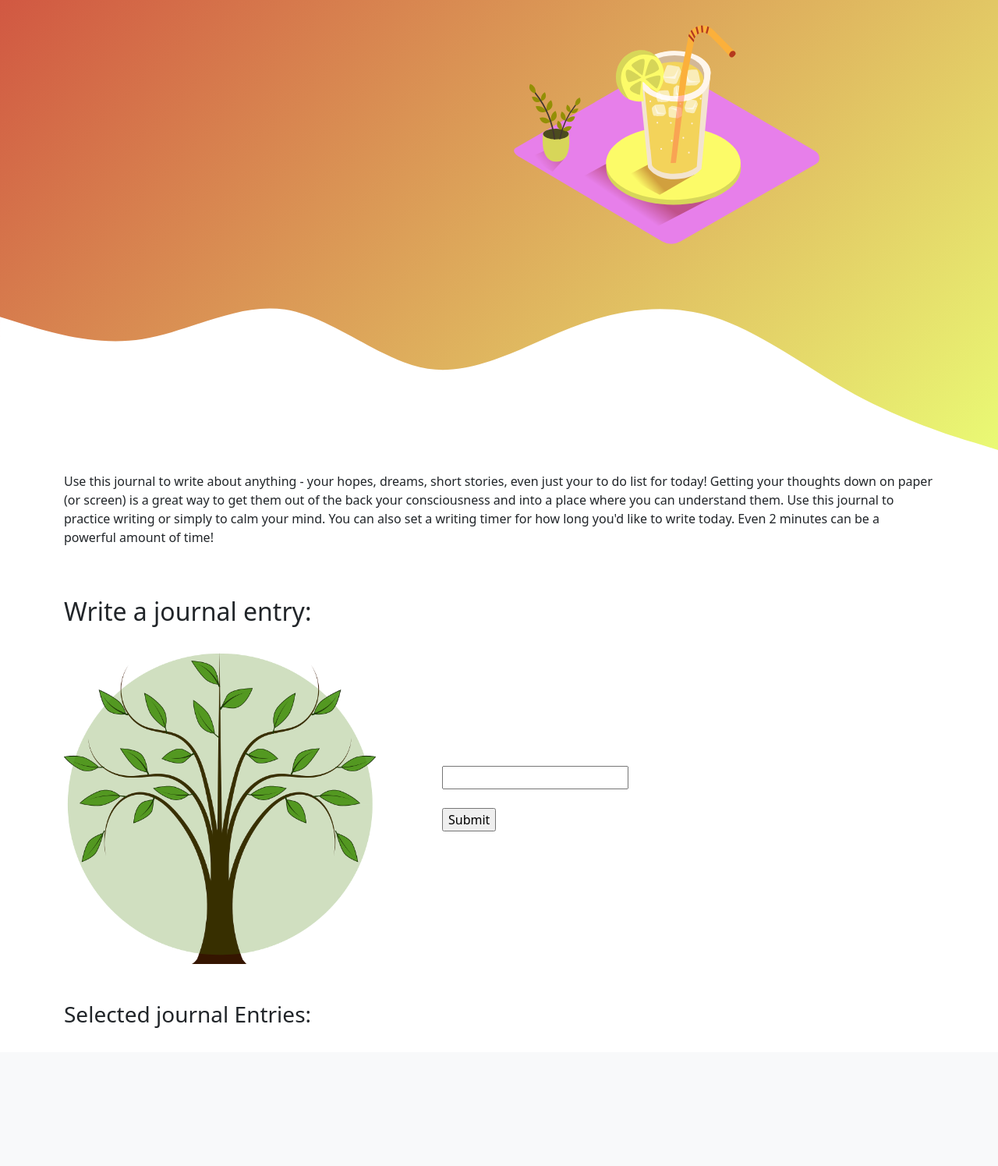
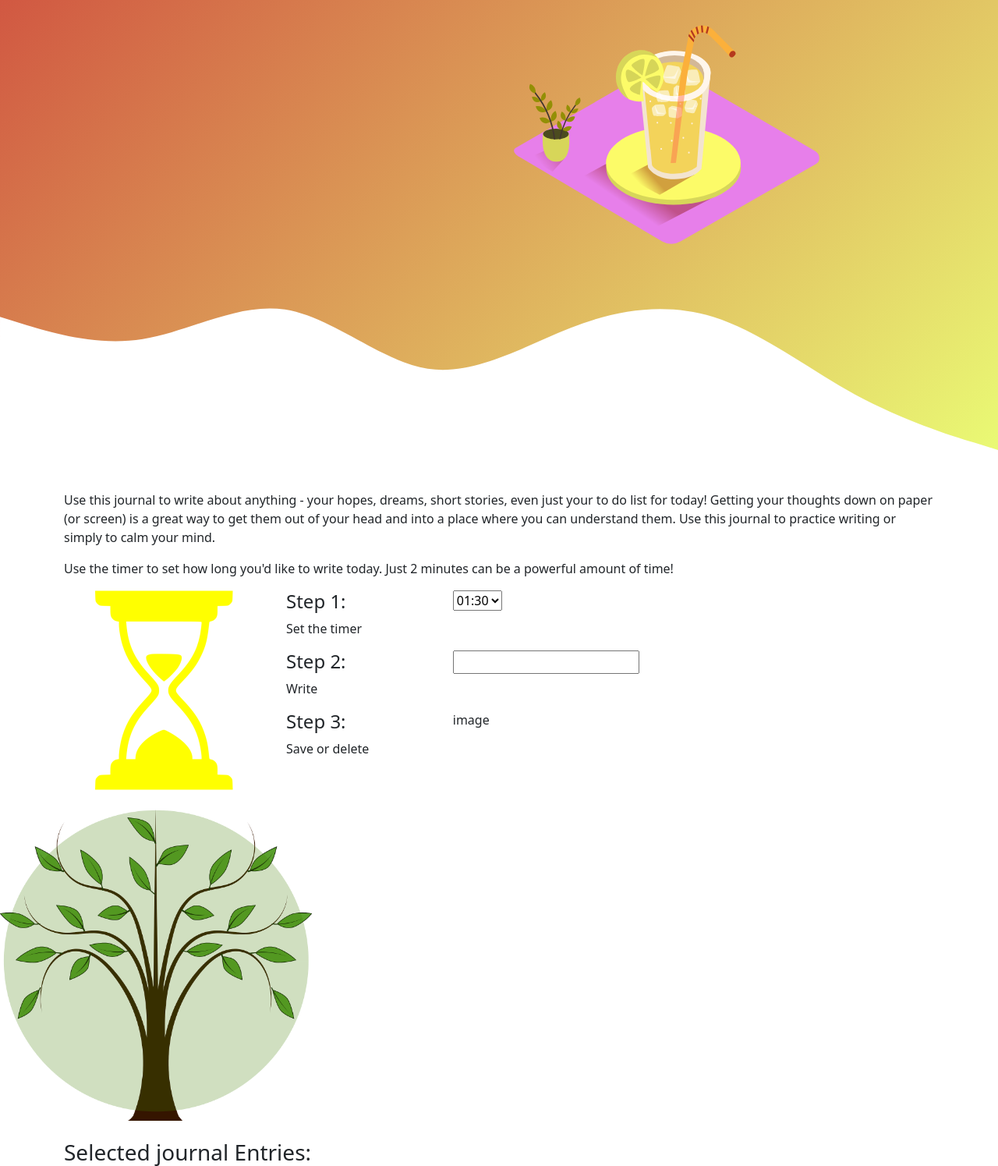
Before and after one commit to deliaconstantino/motivation-journal-frontend, a PHP site: page / in a window 1280 px wide. Shown: the part 63-1558 px from the top of the page at 78% size. Before the commit the page ends 1381 px from the top, so only its background shows below. Run offline with PHP 8.4, Linux system fonts and the light colour scheme.

Commit message:
added scrap.html file and formatted nested grid for 3 Steps section

```diff
--- a/index.html
+++ b/index.html
@@ -9,6 +9,24 @@
   <link rel="stylesheet" type="text/css" href="styles/bootstrap/css/style.css">
   <link rel="preconnect" href="https://fonts.gstatic.com">
   <link href="https://fonts.googleapis.com/css2?family=Dancing+Script&family=Satisfy&display=swap" rel="stylesheet">
+
+  <style>
+    /* [class*="col"] {
+      padding: 1rem;
+      background-color: #33b5e5;
+      border: 2px solid #fff;
+      color: #fff;
+      text-align: center;
+    }
+    [class*="con"] {
+      padding: 1rem;
+      background-color: #9e33e5;
+      border: 2px solid #fff;
+      color: #fff;
+      text-align: center;
+    } */
+  </style>
+
 </head>
 <body>
 
@@ -53,39 +71,110 @@
     <!-- <svg xmlns="http://www.w3.org/2000/svg" viewBox="0 0 1440 320"><path fill="#fff" fill-opacity="1" d="M0,224L30,240C60,256,120,288,180,266.7C240,245,300,171,360,165.3C420,160,480,224,540,213.3C600,203,660,117,720,101.3C780,85,840,139,900,170.7C960,203,1020,213,1080,224C1140,235,1200,245,1260,224C1320,203,1380,149,1410,122.7L1440,96L1440,320L1410,320C1380,320,1320,320,1260,320C1200,320,1140,320,1080,320C1020,320,960,320,900,320C840,320,780,320,720,320C660,320,600,320,540,320C480,320,420,320,360,320C300,320,240,320,180,320C120,320,60,320,30,320L0,320Z"></path></svg> -->
   </header>
 
+<!-- bootstrap grid start -->
+  <!-- use auto sizing to fit -->
+  <!-- <div class="container-md">
+    <div class="row">
+      <div class="col-sm">1</div>
+      <div class="col-sm">2</div>
+      <div class="col-sm">3</div>
+    </div>
+    <div class="row">
+      <div class="col-sm">1</div>
+      <div class="col-sm">2</div>
+    </div>
+  </div> -->
+  <!-- auto size to fit end -->
+
+  <br>
+  <!-- opening paragraph start -->
   <div class="container">
-    <p>Use this journal to write about anything - your hopes, dreams, short stories, even just your to do list for today! Getting your thoughts down on paper (or screen) is a great way to get them out of the back your consciousness and into a place where you can understand them. Use this journal to practice writing or simply to calm your mind. You can also set a writing timer for how long you'd like to write today. Even 2 minutes can be a powerful amount of time!</p>
+    <div class="row align-items-center justify-content-center">
+      <div class="col-md">
+        <div>
+          <p>Use this journal to write about anything - your hopes, dreams, short stories, even just your to do list for today! Getting your thoughts down on paper (or screen) is a great way to get them out of your head and into a place where you can understand them. Use this journal to practice writing or simply to calm your mind.</p>
+          <p>Use the timer to set how long you'd like to write today. Just 2 minutes can be a powerful amount of time!</p>
+        </div>
       </div>
 
-  <br><br>
+    </div>
+  </div>
+  <!-- opening paragraph end -->
 
-  <section class="journal">
-
-      <div class="container" id="form-container">
-
-        <h2>Write a journal entry:</h2>
-        <!-- journal portion below -->
-        <br>
-        <div class="row g-5 align-items-center">
-
-          <div class="col-md-5">
-            <img src="img/green-tree-clipart.png" width="400" height="400" />
+  <!-- nested grid start -->
+  <div class="container">
+    <div class="row">
+      <div class="col-sm-3">
+        <img src="img/yellow-hourglass.png" width="relative" height="relative" class="hourglass"/>
+      </div>
+      <div class="col-sm-9">
+        <div class="row">
+          <div class="col-8 col-sm-3">
+            <h4>Step 1:</h4>
+            <p>Set the timer</p>
+          </div>
+          <div class="col-4 col-sm-6">
+            <select name="timer" id="timer">
+              <option value="01:30">01:30</option>
+              <option value="02:00">02:00</option>
+              <option value="05:00">05:00</option>
+              <option value="10:00">10:00</option>
+            </select>
+          </div>
         </div>
 
-          <div class="col-md-5">
+        <div class="row">
+          <div class="col-8 col-sm-3">
+            <h4>Step 2:</h4>
+            <p>Write</p>
+          </div>
+          <div class="col-4 col-sm-6">
+            <!-- <p>form</p> -->
             <form id="new-entry-form">
               <input type="textarea">
-            <br><br>
-            <input type="submit">
             </form>
-            <br>
+          </div>
+        </div>
+
+        <div class="row">
+          <div class="col-8 col-sm-3">
+            <h4>Step 3:</h4>
+            <p>Save or delete</p>
+          </div>
+          <div class="col-4 col-sm-6">
+            <p>image</p>
+          </div>
+        </div>
+
       </div>
     </div>
   </div>
 
-  </section>
+  <!-- nested grid end -->
+
+
+
+
+
+  <br>
+
+
+
+
+
+        <img src="img/green-tree-clipart.png" width="400" height="400"/>
+
+
+<!-- bootstrap grid end -->
+
+
+
+
 
   <br><br>
+
+
+
 
     <section>
       <div class="container" id="entries-container">
--- a/styles/bootstrap/css/style.css
+++ b/styles/bootstrap/css/style.css
@@ -3,6 +3,7 @@ body {
   height: 100%;
   font-size: 1rem;
 }
+
 
 .navbar-light .navbar-brand {
   color: rgb(209,88,66);
```
Also changed, not shown: scrap.html (added, +26 -0 lines). Lines whose indentation alone changed are shown as unchanged.
